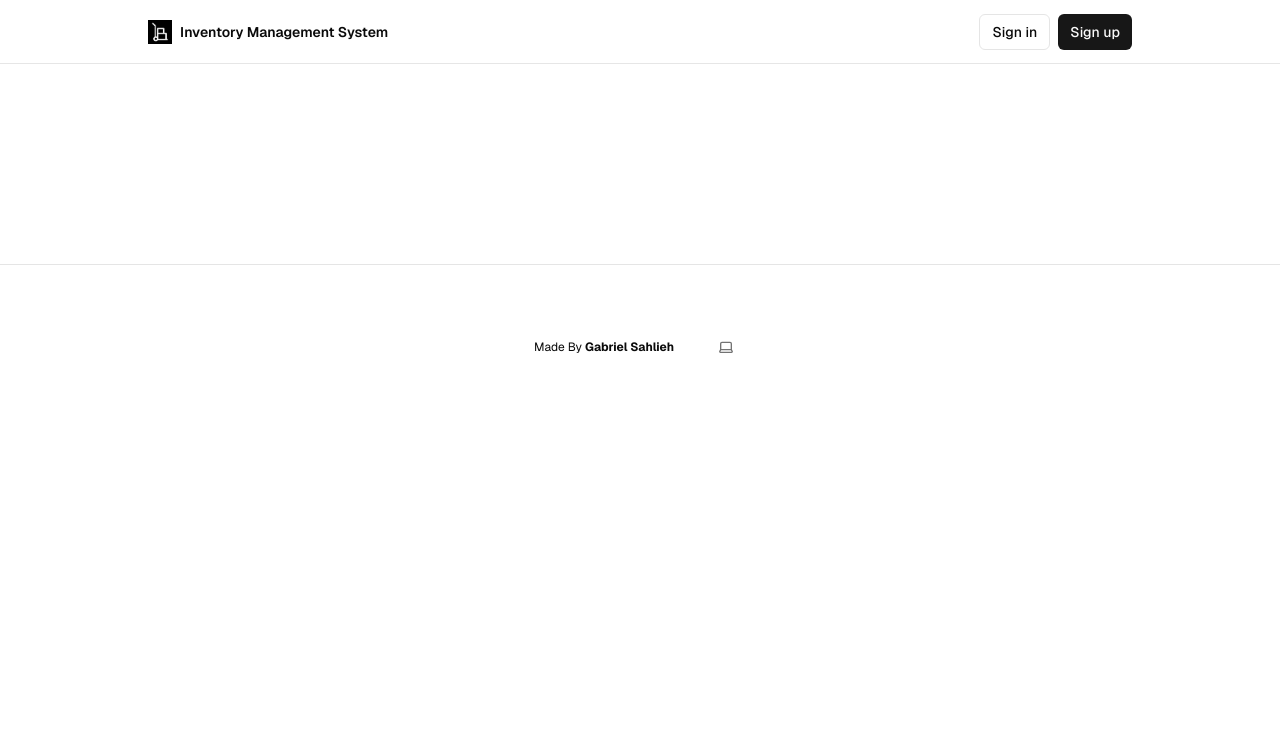
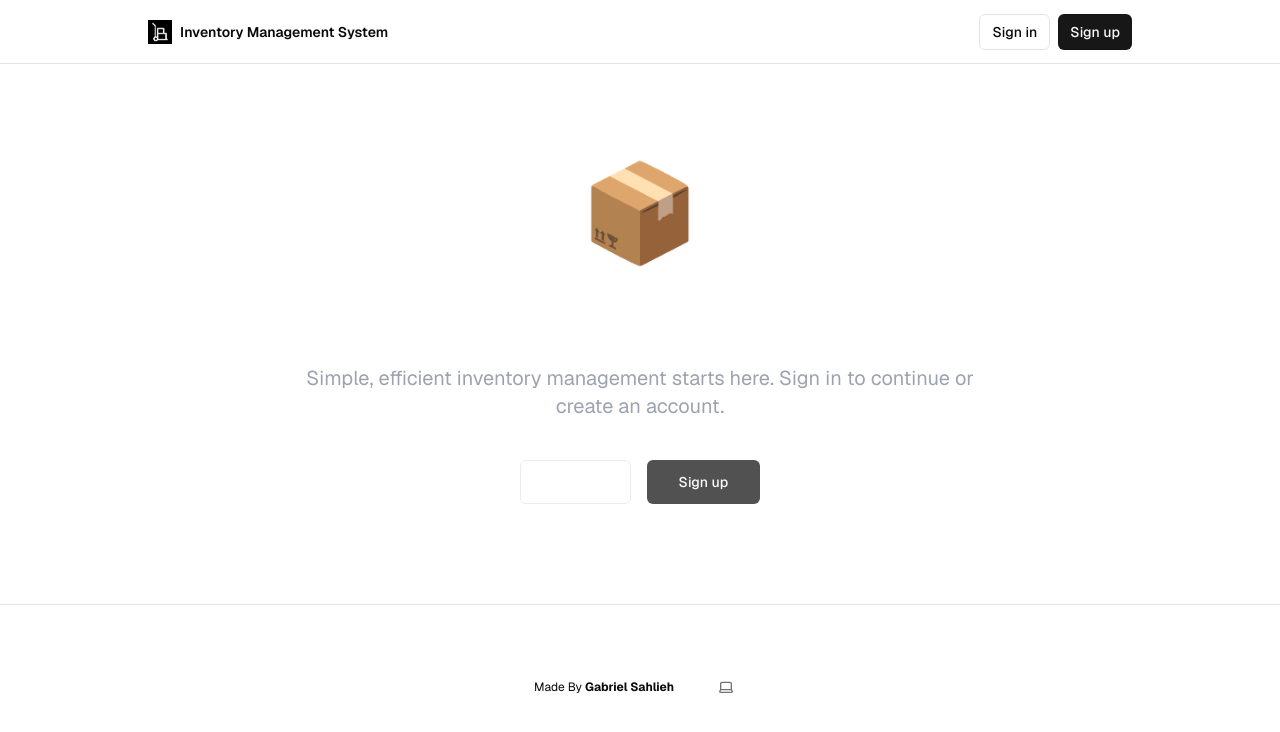
Before and after one commit to gsahlieh/inventory-management-system, a Next.js app in the folder frontend/: page / in a window 1280 px wide. Shown: the top 732 px of the page. Built offline with nearby package versions, Linux system fonts and the light colour scheme; no server answers.

Commit message:
ui updates

```diff
--- a/frontend/app/page.tsx
+++ b/frontend/app/page.tsx
@@ -1,9 +1,46 @@
+import Link from 'next/link'; // Import Link for navigation if needed
+import { Button } from '@/components/ui/button';
 
 export default async function Home() {
-
-
   return (
     <>
+      <section className="text-white flex items-center justify-center">
+        <div className="container mx-auto px-4 sm:px-6 lg:px-8 text-center">
+          <div className="max-w-2xl mx-auto">
+            <div className="text-6xl sm:text-7xl md:text-8xl mb-6">📦</div>
+
+            <h1 className="text-4xl font-semibold tracking-tight sm:text-5xl md:text-6xl mb-4">
+              Organize Your Inventory
+            </h1>
+
+            <p className="mt-3 text-lg text-gray-400 sm:mt-5 sm:text-xl md:mt-5">
+              Simple, efficient inventory management starts here. Sign in to
+              continue or create an account.
+            </p>
+
+            <div className="mt-8 sm:mt-10 flex flex-col sm:flex-row sm:justify-center space-y-4 sm:space-y-0 sm:space-x-4">
+              <Button
+                asChild
+                size="lg"
+                variant={"outline"}
+                disabled
+                className="opacity-75 cursor-none pointer-events-none"
+              >
+                <Link href="/sign-in">Sign in</Link>
+              </Button>
+              <Button
+                asChild
+                size="lg"
+                variant={"default"}
+                disabled
+                className="opacity-75 cursor-none pointer-events-none"
+              >
+                <Link href="/sign-up">Sign up</Link>
+              </Button>
+            </div>
+          </div>
+        </div>
+      </section>
     </>
   );
 }
--- a/frontend/app/protected/manager/page.tsx
+++ b/frontend/app/protected/manager/page.tsx
@@ -278,7 +278,7 @@ export default function ManagerDashboard() {
           variant={activeTab === "inventory" ? "default" : "outline"}
           onClick={() => handleTabChange("inventory")}
         >
-          Inventory
+          Manage Inventory
         </Button>
         <Button
           variant={activeTab === "alerts" ? "default" : "outline"}
--- a/frontend/package.json
+++ b/frontend/package.json
@@ -18,7 +18,6 @@
     "clsx": "^2.1.1",
     "jspdf": "^3.0.1",
     "jspdf-autotable": "^5.0.2",
-    "lucide-react": "^0.468.0",
     "next": "latest",
     "next-themes": "^0.4.3",
     "prettier": "^3.3.3",
```
Also changed, not shown: 1 other file (tests, documents, lock files or other folders).
